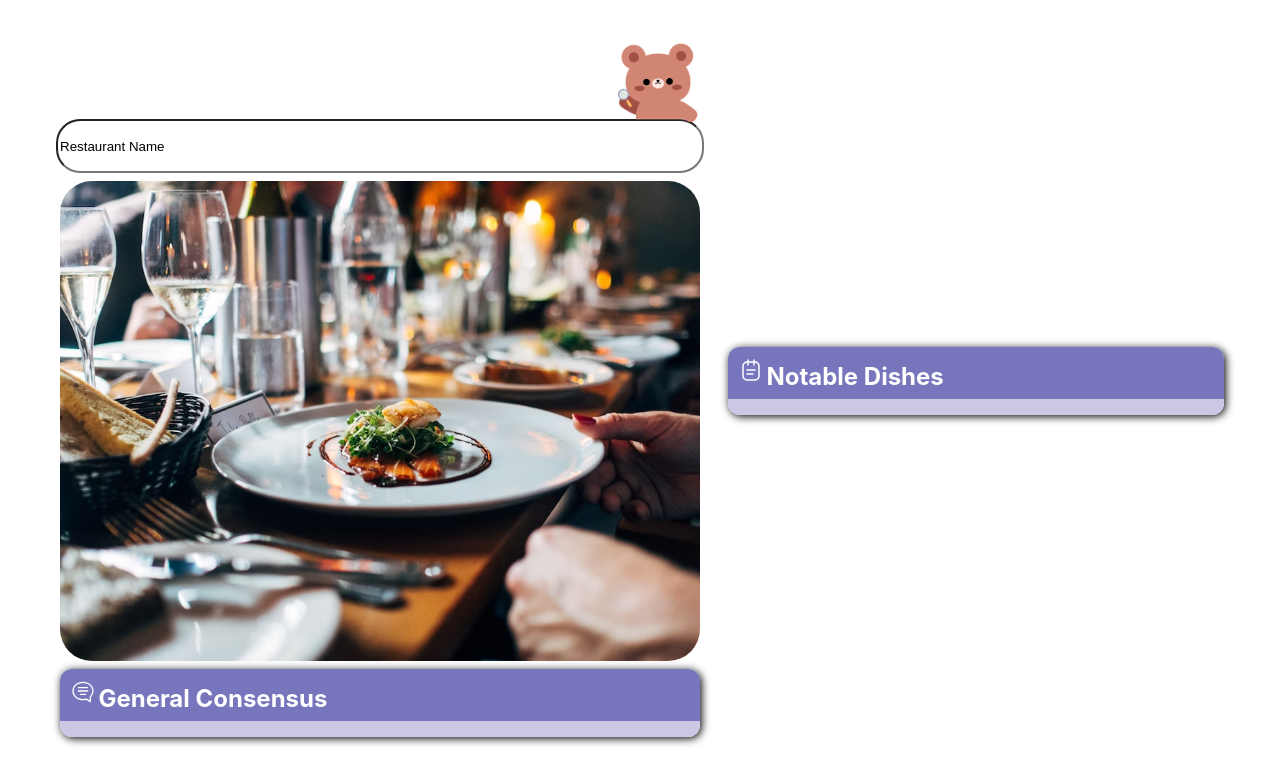
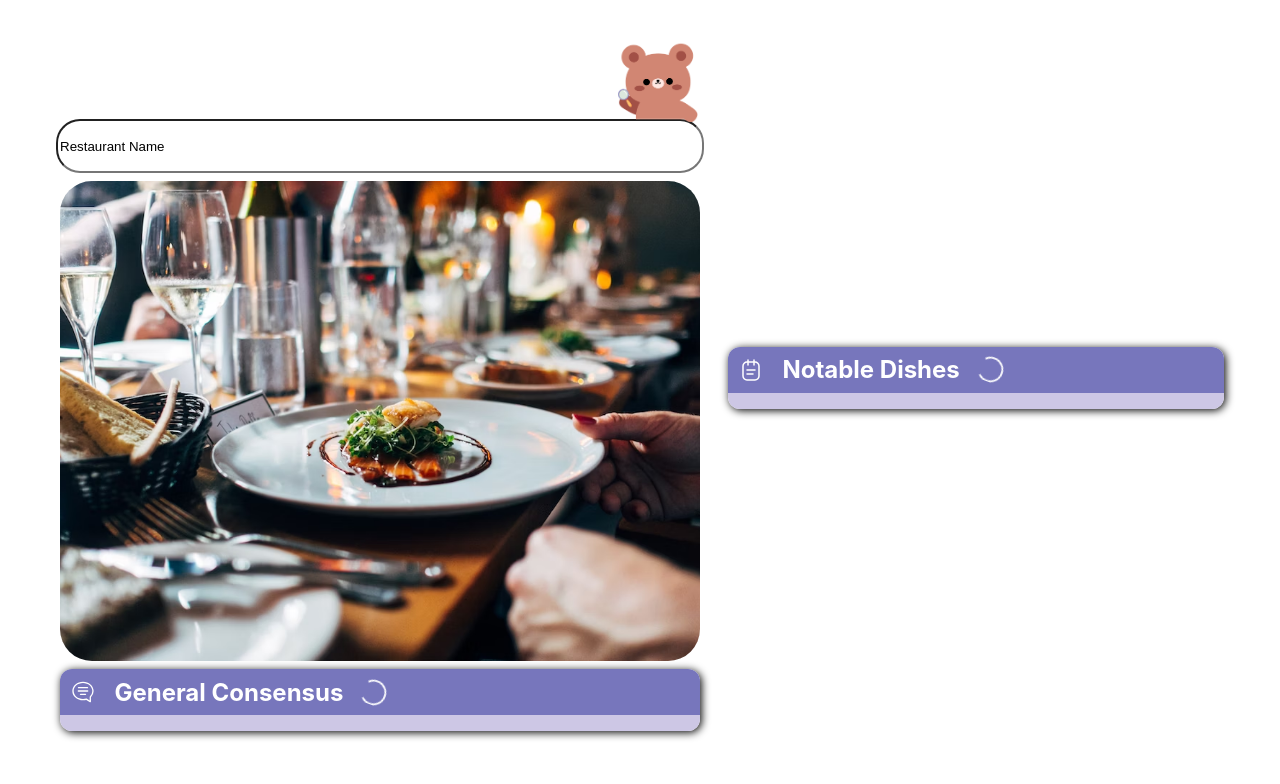
Before and after one commit to maxxu123456/restaurant-summarize, a React (Create React App) app: page / in a window 1280 px wide. Shown: the top 784 px of the page. Built offline with nearby package versions, Linux system fonts and the light colour scheme; no server answers.

Commit message:
added spinner

```diff
--- a/package.json
+++ b/package.json
@@ -12,6 +12,7 @@
     "react-dom": "^18.2.0",
     "react-router-dom": "^6.17.0",
     "react-scripts": "5.0.1",
+    "react-spinners": "^0.13.8",
     "web-vitals": "^2.1.4"
   },
   "scripts": {
--- a/src/components/Home/Home.css
+++ b/src/components/Home/Home.css
@@ -97,6 +97,9 @@ h2 {
     margin: 0rem;
     background-color: #7776BC;
     color: white;
+    display: flex;
+    align-items: center;
+    gap: 1rem;
 }
 
 .search-bear-icon {
--- a/src/components/Home/Home.js
+++ b/src/components/Home/Home.js
@@ -2,6 +2,7 @@ import { useEffect, useState } from "react";
 import { OPENAI_KEY } from "../../keys";
 import "./Home.css";
 import OpenAI from "openai";
+import ClipLoader from "react-spinners/ClipLoader";
 
 const openai = new OpenAI({
   apiKey: OPENAI_KEY,
@@ -36,6 +37,8 @@ const restaurant = {
 };
 
 function Home() {
+  let [loading, setLoading] = useState(true);
+  let [color, setColor] = useState("#ffffff");
   const [response, setResponse] = useState({ sentiment: "", dishes: "" });
   function getSentiment() {
     let contentString = "";
@@ -83,6 +86,7 @@ function Home() {
         sentiment: sentiment,
         dishes: dishes.replace(/ *\([^)]*\) */g, ""),
       });
+      setLoading(false);
       console.log(sentiment);
       console.log(dishes);
     };
@@ -97,13 +101,29 @@ function Home() {
           <input className="location-box" value="Restaurant Name"></input>
           <img className="res-image" src="./testimage.jpg"/>
           <div className="consensus-container">
-           <h2><img className="icon" src="./chat-bubble-icon.svg"></img>General Consensus</h2>
+           <h2><img className="icon" src="./chat-bubble-icon.svg"></img>General Consensus
+            <ClipLoader
+              color={color}
+              loading={loading}
+              size={25}
+              aria-label="Loading Spinner"
+              data-testid="loader"
+            />
+           </h2>
             <span className="consensus">{response.sentiment}</span>
           </div>
         </div>
         <div className="flex-row">
           <div className="dishes-container">
-            <h2><img className="icon" src="./note-icon.svg"></img>Notable Dishes</h2>
+            <h2><img className="icon" src="./note-icon.svg"></img>Notable Dishes
+            <ClipLoader
+              color={color}
+              loading={loading}
+              size={25}
+              aria-label="Loading Spinner"
+              data-testid="loader"
+            />
+            </h2>
             <div className="dishes-list">
                 {response.dishes.split("\n").map((s) => {
                   return <span>{s}</span>;
```
Also changed, not shown: 1 other file (tests, documents, lock files or other folders).
